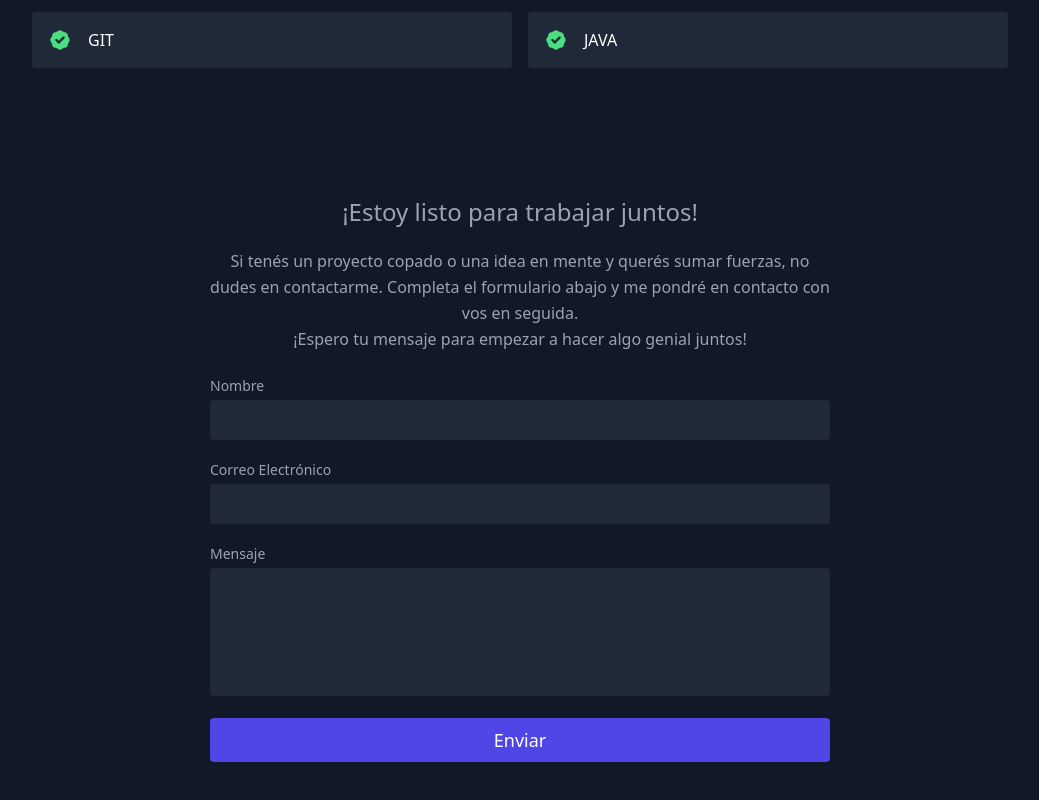
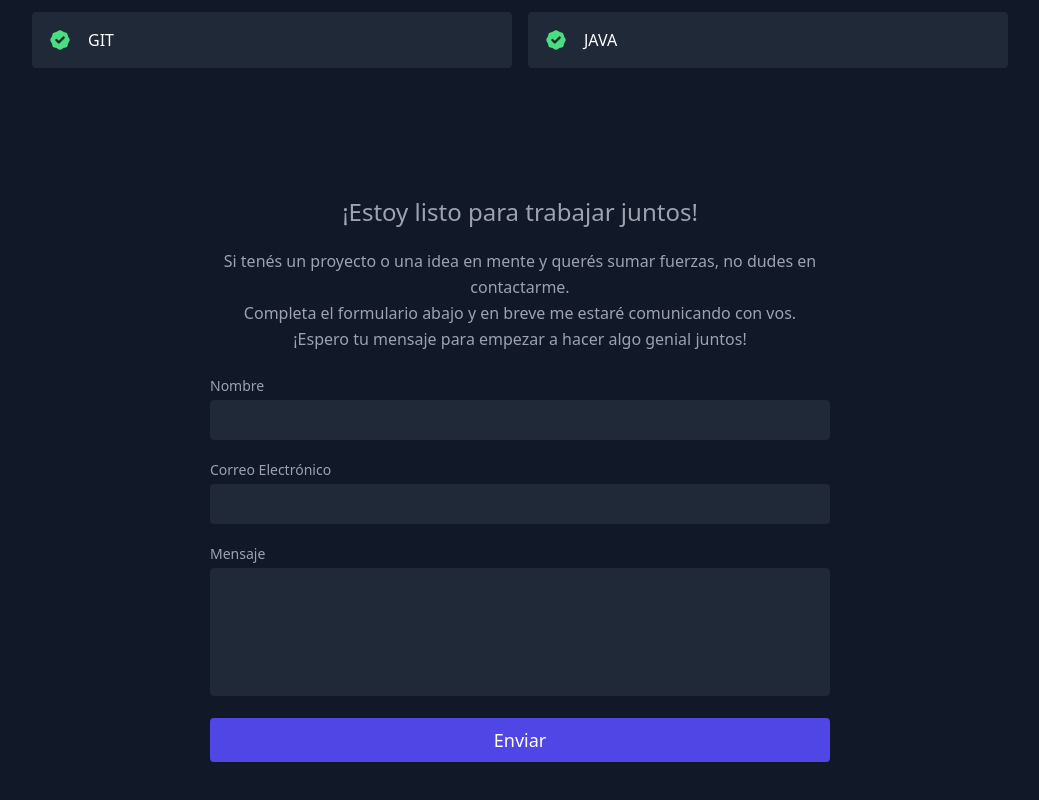
Before and after one commit to HoffmannPedro/mi-portfolio, a React (Vite) app: page / in a window 1280 px wide. Shown: the part 1832-2632 px from the top of the page, without its empty margins (120-1159 px from the left). Built offline with nearby package versions, Linux system fonts and the light colour scheme.

Commit message:
fix contact text

```diff
--- a/src/components/Contact.jsx
+++ b/src/components/Contact.jsx
@@ -23,8 +23,9 @@ export default function Contact() {
             ¡Estoy listo para trabajar juntos!
           </h3>
           <p className="leading-relaxed mb-5 text-center">
-            Si tenés un proyecto copado o una idea en mente y querés sumar fuerzas, no dudes en contactarme.
-            Completa el formulario abajo y me pondré en contacto con vos en seguida.
+            Si tenés un proyecto o una idea en mente y querés sumar fuerzas, no dudes en contactarme.
+            <br className="lg:inline-block" />
+            Completa el formulario abajo y en breve me estaré comunicando con vos.
             <br className="lg:inline-block" />
             ¡Espero tu mensaje para empezar a hacer algo genial juntos!
           </p>
```
